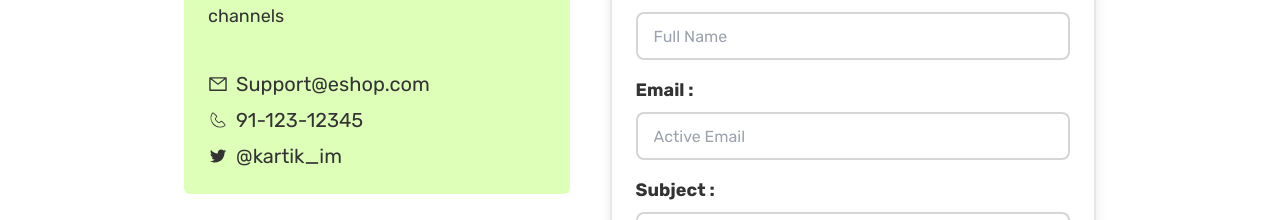
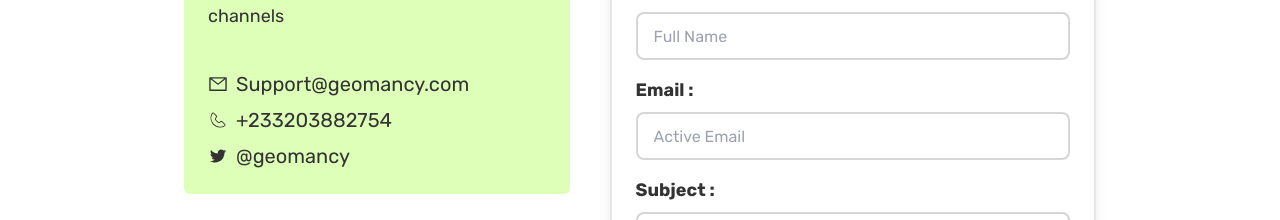
Before and after one commit to yorliabdulai/geomancy-commerce, a React (Vite) app: page /contact in a window 1280 px wide. Shown: the part 326-546 px from the top of the page. Built offline with nearby package versions, Linux system fonts and the light colour scheme; no server answers.

Commit message:
chore: Update contact information in Contact component

```diff
--- a/src/pages/contact/Contact.jsx
+++ b/src/pages/contact/Contact.jsx
@@ -51,21 +51,21 @@ const Contact = () => {
                   <div className="flex items-center gap-2 my-2 md:text-xl">
                      <AiOutlineMail />
                      <a href="mailto: Support@eshop.com?subject=Feedback&body=message">
-                        Support@eshop.com
+                        Support@geomancy.com
                      </a>
                   </div>
                   <div className="flex items-center gap-2  my-2 md:text-xl">
                      <CiPhone />
-                     <a href="tel:+91-123-12345">91-123-12345</a>
+                     <a href="tel:+91-123-12345">+233203882754</a>
                   </div>
                   <div className="flex items-center gap-2 md:text-xl  my-2">
                      <AiOutlineTwitter />
                      <a
-                        href="https://twitter.com/kartik_im"
+                        href=""
                         rel="noreferrer"
                         target="_blank"
                      >
-                        @kartik_im
+                        @geomancy
                      </a>
                   </div>
                </div>
```
